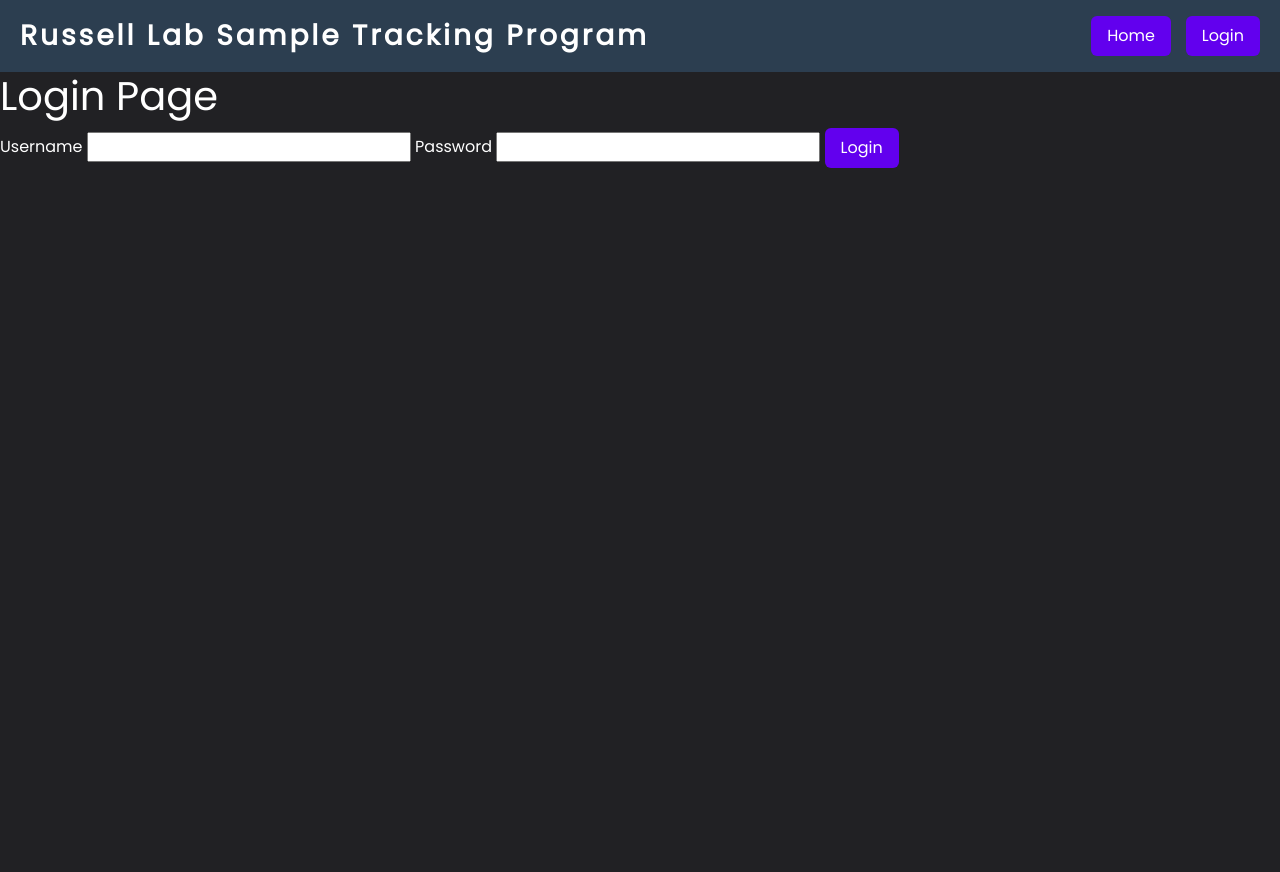
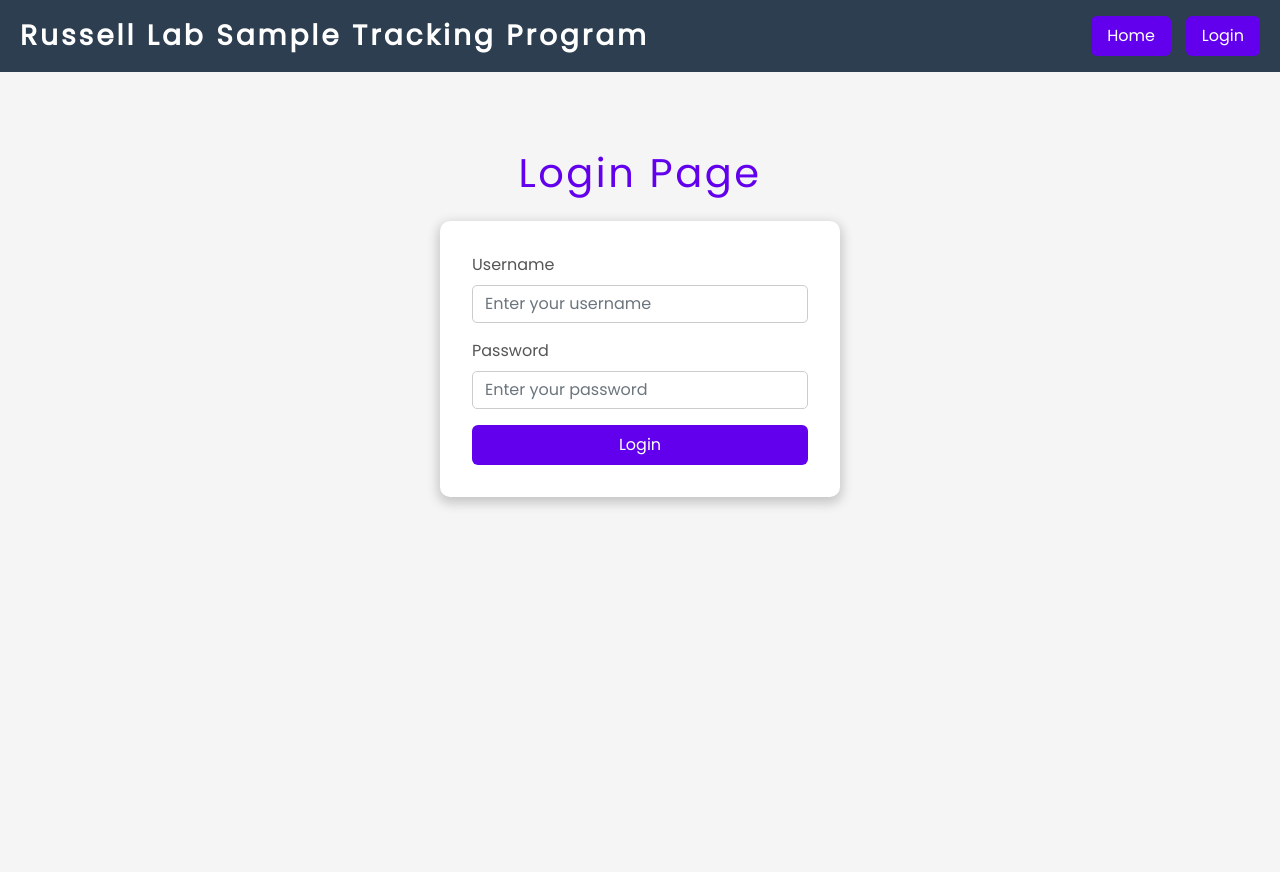
Before and after one commit to lukesylvester99/titerDjango, a Django app: page /members/login/ in a window 1280 px wide. Before the commit the page ends 168 px from the top, so only its background shows below. Run offline with Django 5.2, Linux system fonts and the light colour scheme; some libraries are stand-ins or nearby versions.

Commit message:
added html styling for login form

```diff
--- a/titerpipeline/members/templates/authenticate/login.html
+++ b/titerpipeline/members/templates/authenticate/login.html
@@ -1,21 +1,26 @@
 {% extends "base.html" %}
-    {% block content %}
+{% block content %}
 
+<div class="login-container">
     <h1>Login Page</h1>
 
-
-
-    <div class="login_form">
+    <div class="login-form">
         <form method="POST">
             {% csrf_token %}
 
-            <label for="username">Username</label>
-            <input class='login_form_username' type="text" name="username">
+            <div class="form-group">
+                <label for="username">Username</label>
+                <input class="form-control" type="text" name="username" placeholder="Enter your username" required>
+            </div>
 
-            <label for="password">Password</label>
-            <input class='login_form_password' type="password" name="password">
+            <div class="form-group">
+                <label for="password">Password</label>
+                <input class="form-control" type="password" name="password" placeholder="Enter your password" required>
+            </div>
 
-            <input type="submit" class="btn" value="Login">
+            <button type="submit" class="btn btn-login">Login</button>
         </form>
     </div>
-    {% endblock %}
+</div>
+
+{% endblock %}
--- a/titerpipeline/static/style.css
+++ b/titerpipeline/static/style.css
@@ -58,6 +58,86 @@
     color: #721c24;
     border: 1px solid #f5c6cb;
 }
+
+/* */
+/* setting style for Login Page */
+/* */
+
+.login-container {
+    display: flex;
+    flex-direction: column;
+    align-items: center;
+    justify-content: flex-start;
+    min-height: 100vh;
+    background-color: #f5f5f5;
+    padding-top: 6%;
+}
+
+.login-container h1 {
+    font-size: 2.5rem;
+    color: #6200EE;
+    margin-bottom: 1.5rem;
+    font-family: "Poppins", sans-serif;
+    letter-spacing: 2.5px;
+
+}
+
+.login-form {
+    background-color: white;
+    padding: 2rem;
+    border-radius: 10px;
+    box-shadow: 0px 4px 12px 2px rgba(0, 0, 0, 0.2);
+    width: 100%;
+    max-width: 400px;
+}
+
+.form-group {
+    margin-bottom: 1rem;
+}
+
+.form-group label {
+    display: block;
+    margin-bottom: 0.5rem;
+    font-size: 1rem;
+    color: #555;
+}
+
+.form-control {
+    width: 100%;
+    padding: 0.75rem;
+    border-radius: 5px;
+    border: 1px solid #ccc;
+    font-size: 1rem;
+    transition: all 0.3s ease;
+}
+
+.form-control:focus {
+    border-color: #007bff;
+    outline: none;
+    box-shadow: 0 0 5px rgba(0, 123, 255, 0.2);
+}
+
+.btn-login {
+    width: 100%;
+    padding: 0.75rem;
+    font-size: 1rem;
+    background-color: #007bff;
+    border: none;
+    border-radius: 5px;
+    color: white;
+    cursor: pointer;
+    transition: background-color 0.3s ease;
+}
+
+.btn-login:hover {
+    background-color: #0056b3;
+}
+
+/* Optional: Add some margin between the button and the form */
+.form-group:last-child {
+    margin-top: 1.5rem;
+}
+
 
 
 /* */
```
Also changed, not shown: titerpipeline/db.sqlite3.
